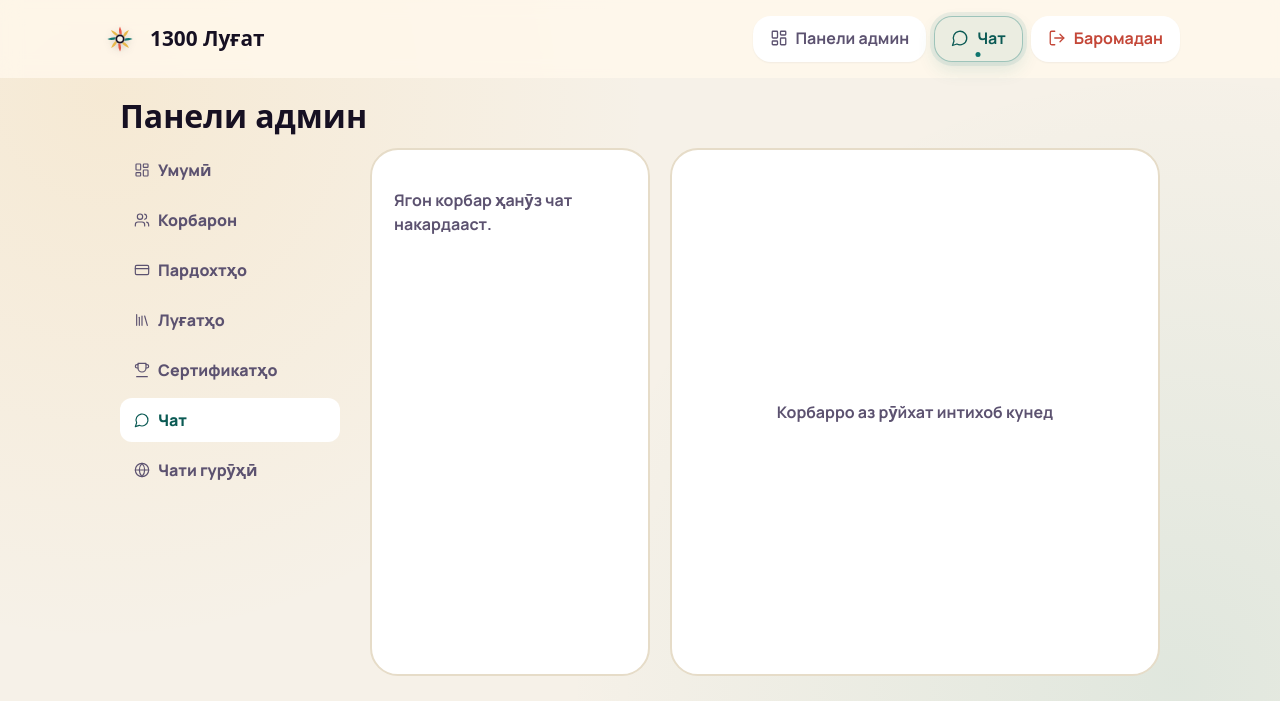
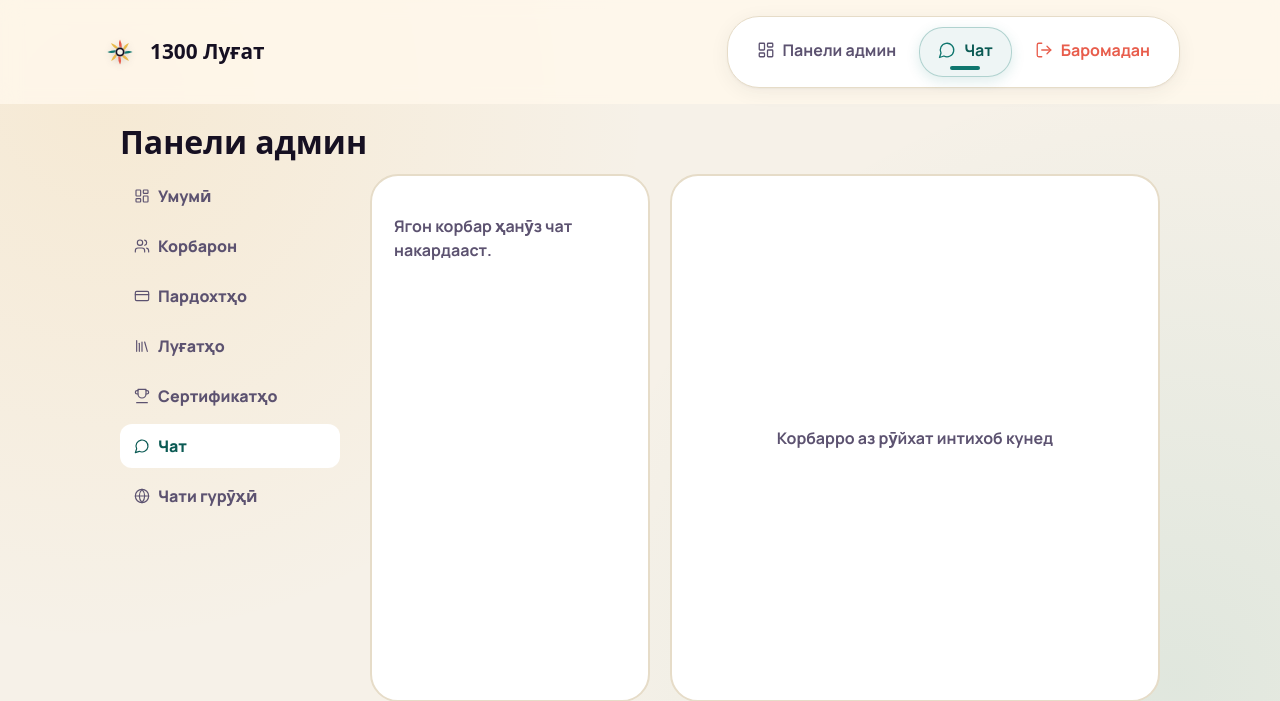
Before and after one commit to muhammadjunaydulloev-pixel/web-sayt1, a FastAPI app: page /admin/chat in a window 1280 px wide. Shown: the top 701 px of the page. Run offline with FastAPI, Linux system fonts and the light colour scheme; the visitor is signed in with stand-in values (Sample User, id 1); data comes from the database, SQL or seed files in the repository; data that the repository does not hold is empty; some web fonts are replaced.

Commit message:
muhammadm

```diff
--- a/static/css/style.css
+++ b/static/css/style.css
@@ -133,41 +133,58 @@ main{ flex:1; padding-bottom: 60px; }
   width:26px; height:26px; border-radius:50%; background:var(--cream);
   display:flex; align-items:center; justify-content:center; font-size:14px;
 }
-/* ---------- Top nav — premium pill buttons ---------- */
-.nav-links{ display:flex; align-items:center; gap:8px; font-weight:700; }
+/* ---------- Top nav — premium capsule ---------- */
+.nav-links{
+  display:flex; align-items:stretch; justify-content:center;
+  gap:4px;
+  background:#fff;
+  border:1px solid var(--line);
+  border-radius:32px;
+  padding:10px;
+  box-shadow: 0 4px 20px rgba(22,16,34,.06), 0 1px 2px rgba(22,16,34,.04);
+}
 .nav-links a{
   position: relative;
-  display:inline-flex; align-items:center; gap:8px;
-  padding: 9px 16px 11px;
-  border-radius: 18px;
+  flex:1;
+  display:flex; align-items:center; justify-content:center; gap:8px;
+  padding: 10px 18px 14px;
+  border-radius: 24px;
   color: var(--plum-soft);
-  background: #fff;
+  background: transparent;
   border: 1.5px solid transparent;
-  box-shadow: 0 1px 2px rgba(22,16,34,.05);
+  font-weight: 650;
+  white-space:nowrap;
   text-decoration: none;
-  transition: transform .22s cubic-bezier(.2,.7,.3,1), box-shadow .22s ease,
+  transition: transform .22s ease, box-shadow .22s ease,
               border-color .22s ease, background-color .22s ease, color .22s ease;
 }
-.nav-links .ui-icon{ width:18px; height:18px; transition: transform .22s cubic-bezier(.2,.7,.3,1); }
+.nav-links .ui-icon{ width:18px; height:18px; transition: transform .22s ease; }
 .nav-links a:hover{
   color: var(--plum); text-decoration:none;
   transform: translateY(-2px);
-  box-shadow: 0 8px 18px rgba(22,16,34,.10);
+  box-shadow: 0 6px 16px rgba(22,16,34,.08);
 }
-.nav-links a:hover .ui-icon{ transform: scale(1.08); }
-.nav-links a:active{ transform: translateY(0) scale(.96); transition-duration: .1s; }
+.nav-links a:hover .ui-icon{ transform: scale(1.03); }
+.nav-links a:active{ transform: translateY(0) scale(.97); transition-duration: .12s; }
 .nav-links a.active{
   color: var(--teal-dark);
-  background: rgba(15,118,110,.08);
-  border-color: rgba(15,118,110,.35);
-  box-shadow: 0 0 0 4px rgba(15,118,110,.08), 0 8px 18px rgba(15,118,110,.12);
+  background: rgba(15,118,110,.07);
+  border-color: rgba(15,118,110,.28);
+  box-shadow: 0 4px 14px rgba(15,118,110,.14);
+  font-weight: 700;
 }
+.nav-links a.active .ui-icon{ color: var(--teal); }
 .nav-links a.active::after{
-  content:""; position:absolute; left:50%; bottom:4px; transform:translateX(-50%);
-  width:5px; height:5px; border-radius:50%; background: var(--teal);
+  content:""; position:absolute; left:50%; bottom:6px; transform:translateX(-50%);
+  width:30px; height:4px; border-radius:999px; background: var(--teal);
 }
-.nav-links a.nav-link-logout{ color: var(--coral-dark); }
-.nav-links a.nav-link-logout:hover{ background: rgba(232,93,76,.08); color: var(--coral-dark); }
+.nav-links a.nav-link-logout{ color: var(--coral); }
+.nav-links a.nav-link-logout:hover{ background: rgba(232,93,76,.07); color: var(--coral-dark); }
+
+@media (max-width: 900px){
+  .nav-links{ gap:2px; padding:8px; }
+  .nav-links a{ padding: 9px 12px 13px; gap:6px; font-size:.92rem; }
+}
 .chip-coins{
   display:flex; align-items:center; gap:6px; background:#fff; border:2px solid var(--line);
   border-radius:999px; padding:6px 14px; font-weight:800; font-size:.85rem;
--- a/templates/base.html
+++ b/templates/base.html
@@ -17,28 +17,28 @@
       <span class="brand-mark">{{ rosette() }}</span>
       1300 Луғат
     </a>
-    <nav class="nav-links">
+    <nav class="nav-links" aria-label="Менюи асосӣ">
       {% set nu = nav_user(request) %}
       {% if nu %}
         {% if nu.is_admin %}
-          <a href="/admin" class="{% if request.url.path.startswith('/admin') and not request.url.path.startswith('/admin/chat') %}active{% endif %}">{{ icon('dashboard') }} Панели админ</a>
-          <a href="/admin/chat" class="{% if request.url.path.startswith('/admin/chat') %}active{% endif %}">
+          <a href="/admin" class="nav-link {% if request.url.path.startswith('/admin') and not request.url.path.startswith('/admin/chat') %}active{% endif %}" aria-label="Панели админ" {% if request.url.path.startswith('/admin') and not request.url.path.startswith('/admin/chat') %}aria-current="page"{% endif %}>{{ icon('dashboard') }} Панели админ</a>
+          <a href="/admin/chat" class="nav-link {% if request.url.path.startswith('/admin/chat') %}active{% endif %}" aria-label="Чат" {% if request.url.path.startswith('/admin/chat') %}aria-current="page"{% endif %}>
             {{ icon('message') }} Чат
             {% set au = nav_admin_chat_unread(request) %}
             {% if au %}<span class="nav-badge">{{ au }}</span>{% endif %}
           </a>
         {% else %}
-          <a href="/lessons" class="{% if request.url.path.startswith('/lessons') %}active{% endif %}">{{ icon('book') }} Дарсҳо</a>
-          <a href="/profile" class="{% if request.url.path.startswith('/profile') %}active{% endif %}">{{ icon('user') }} Профил</a>
-          <a href="/chat" class="{% if request.url.path.startswith('/chat') %}active{% endif %}">
+          <a href="/lessons" class="nav-link {% if request.url.path.startswith('/lessons') %}active{% endif %}" aria-label="Дарсҳо" {% if request.url.path.startswith('/lessons') %}aria-current="page"{% endif %}>{{ icon('book') }} Дарсҳо</a>
+          <a href="/profile" class="nav-link {% if request.url.path.startswith('/profile') %}active{% endif %}" aria-label="Профил" {% if request.url.path.startswith('/profile') %}aria-current="page"{% endif %}>{{ icon('user') }} Профил</a>
+          <a href="/chat" class="nav-link {% if request.url.path.startswith('/chat') %}active{% endif %}" aria-label="Чат" {% if request.url.path.startswith('/chat') %}aria-current="page"{% endif %}>
             {{ icon('message') }} Чат
             {% set uu = nav_chat_unread(request) %}
             {% if uu %}<span class="nav-badge">{{ uu }}</span>{% endif %}
           </a>
         {% endif %}
-        <a href="/logout" class="nav-link-logout">{{ icon('log-out') }} Баромадан</a>
+        <a href="/logout" class="nav-link nav-link-logout" aria-label="Баромадан">{{ icon('log-out') }} Баромадан</a>
       {% else %}
-        <a href="/login">{{ icon('log-in') }} Даромадан</a>
+        <a href="/login" class="nav-link">{{ icon('log-in') }} Даромадан</a>
         <a class="btn btn-primary btn-sm" href="/register">{{ icon('sparkles') }} Оғоз кардан</a>
       {% endif %}
     </nav>
@@ -57,32 +57,32 @@
 
 {% set nu = nav_user(request) %}
 {% if nu %}
-<nav class="tabbar">
+<nav class="tabbar" aria-label="Менюи асосӣ">
   {% if nu.is_admin %}
-    <a href="/admin" class="tabbar-item {% if request.url.path.startswith('/admin') and not request.url.path.startswith('/admin/chat') %}active{% endif %}">
+    <a href="/admin" class="tabbar-item {% if request.url.path.startswith('/admin') and not request.url.path.startswith('/admin/chat') %}active{% endif %}" aria-label="Панели админ" {% if request.url.path.startswith('/admin') and not request.url.path.startswith('/admin/chat') %}aria-current="page"{% endif %}>
       <span class="tabbar-icon">{{ icon('dashboard') }}</span><span>Админ</span>
     </a>
-    <a href="/admin/chat" class="tabbar-item {% if request.url.path.startswith('/admin/chat') %}active{% endif %}">
+    <a href="/admin/chat" class="tabbar-item {% if request.url.path.startswith('/admin/chat') %}active{% endif %}" aria-label="Чат" {% if request.url.path.startswith('/admin/chat') %}aria-current="page"{% endif %}>
       <span class="tabbar-icon">{{ icon('message') }}</span><span>Чат</span>
       {% set au = nav_admin_chat_unread(request) %}
       {% if au %}<span class="tabbar-badge">{{ au }}</span>{% endif %}
     </a>
-    <a href="/logout" class="tabbar-item">
+    <a href="/logout" class="tabbar-item tabbar-item-logout" aria-label="Баромадан">
       <span class="tabbar-icon">{{ icon('log-out') }}</span><span>Баромадан</span>
     </a>
   {% else %}
-    <a href="/lessons" class="tabbar-item {% if request.url.path.startswith('/lessons') %}active{% endif %}">
+    <a href="/lessons" class="tabbar-item {% if request.url.path.startswith('/lessons') %}active{% endif %}" aria-label="Дарсҳо" {% if request.url.path.startswith('/lessons') %}aria-current="page"{% endif %}>
       <span class="tabbar-icon">{{ icon('book') }}</span><span>Дарсҳо</span>
     </a>
-    <a href="/profile" class="tabbar-item {% if request.url.path.startswith('/profile') %}active{% endif %}">
+    <a href="/profile" class="tabbar-item {% if request.url.path.startswith('/profile') %}active{% endif %}" aria-label="Профил" {% if request.url.path.startswith('/profile') %}aria-current="page"{% endif %}>
       <span class="tabbar-icon">{{ icon('user') }}</span><span>Профил</span>
     </a>
-    <a href="/chat" class="tabbar-item {% if request.url.path.startswith('/chat') %}active{% endif %}">
+    <a href="/chat" class="tabbar-item {% if request.url.path.startswith('/chat') %}active{% endif %}" aria-label="Чат" {% if request.url.path.startswith('/chat') %}aria-current="page"{% endif %}>
       <span class="tabbar-icon">{{ icon('message') }}</span><span>Чат</span>
       {% set uu = nav_chat_unread(request) %}
       {% if uu %}<span class="tabbar-badge">{{ uu }}</span>{% endif %}
     </a>
-    <a href="/logout" class="tabbar-item">
+    <a href="/logout" class="tabbar-item tabbar-item-logout" aria-label="Баромадан">
       <span class="tabbar-icon">{{ icon('log-out') }}</span><span>Баромадан</span>
     </a>
   {% endif %}
```
Also changed, not shown: other parts of static/css/style.css (+40 -32 lines).
